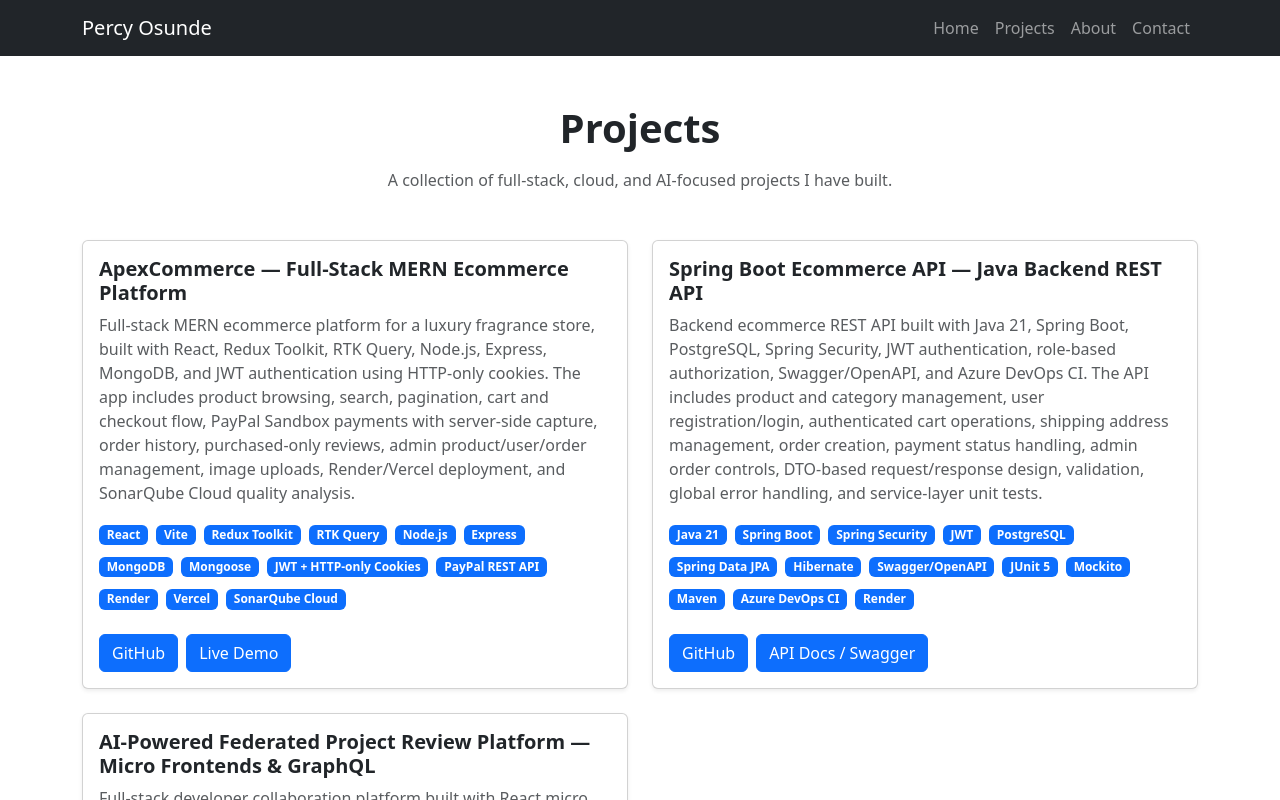
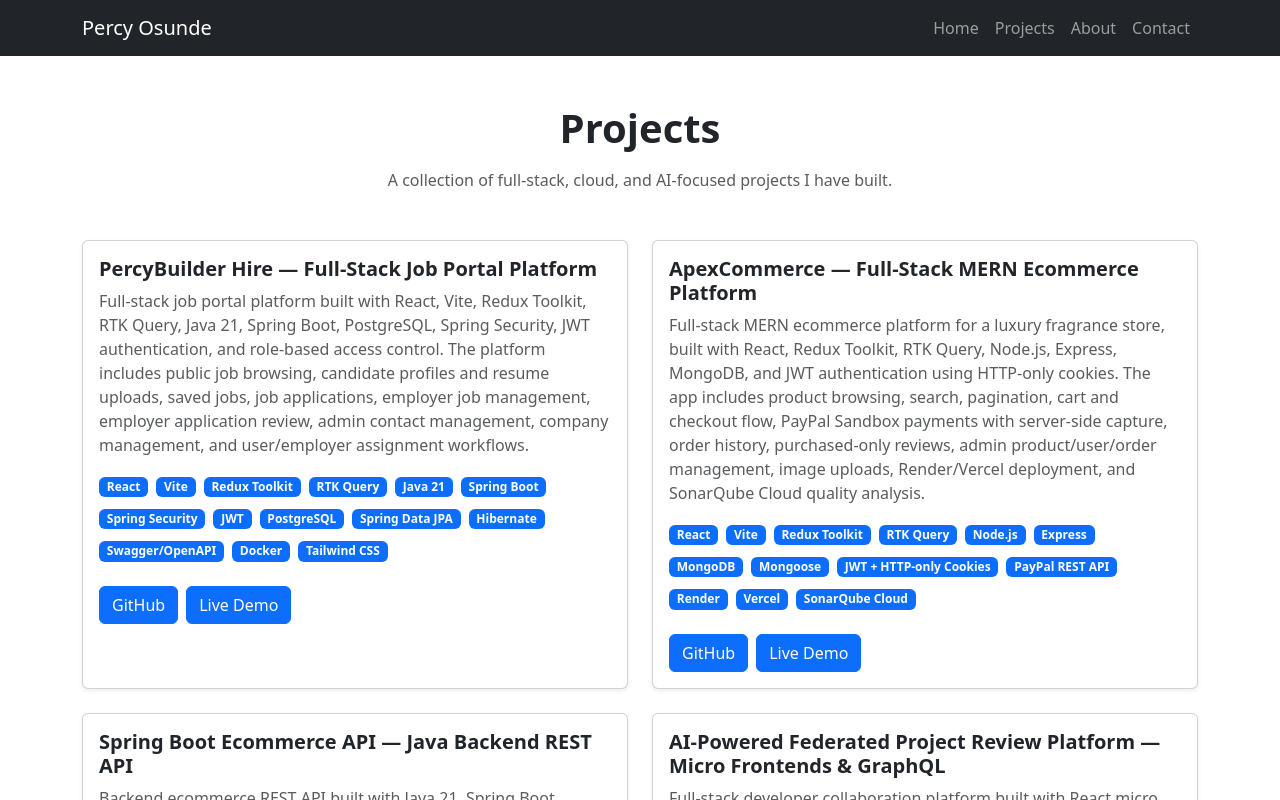
Before and after one commit to percyosag/portfolio, a React (Vite) app: page /projects in a window 1280 px wide. Shown: the top 800 px of the page. Built offline with nearby package versions, Linux system fonts and the light colour scheme.

Commit message:
Add PercyBuilder Hire project

```diff
--- a/src/pages/Projects.jsx
+++ b/src/pages/Projects.jsx
@@ -1,5 +1,28 @@
 import { Container, Row, Col, Card, Button, Badge } from "react-bootstrap";
 const projects = [
+  {
+    title: "PercyBuilder Hire — Full-Stack Job Portal Platform",
+    description:
+      "Full-stack job portal platform built with React, Vite, Redux Toolkit, RTK Query, Java 21, Spring Boot, PostgreSQL, Spring Security, JWT authentication, and role-based access control. The platform includes public job browsing, candidate profiles and resume uploads, saved jobs, job applications, employer job management, employer application review, admin contact management, company management, and user/employer assignment workflows.",
+    tech: [
+      "React",
+      "Vite",
+      "Redux Toolkit",
+      "RTK Query",
+      "Java 21",
+      "Spring Boot",
+      "Spring Security",
+      "JWT",
+      "PostgreSQL",
+      "Spring Data JPA",
+      "Hibernate",
+      "Swagger/OpenAPI",
+      "Docker",
+      "Tailwind CSS",
+    ],
+    github: "https://github.com/percyosag/percybuilder-hire",
+    demo: "https://percybuilder-hire.vercel.app",
+  },
   {
     title: "ApexCommerce — Full-Stack MERN Ecommerce Platform",
     description:
```
